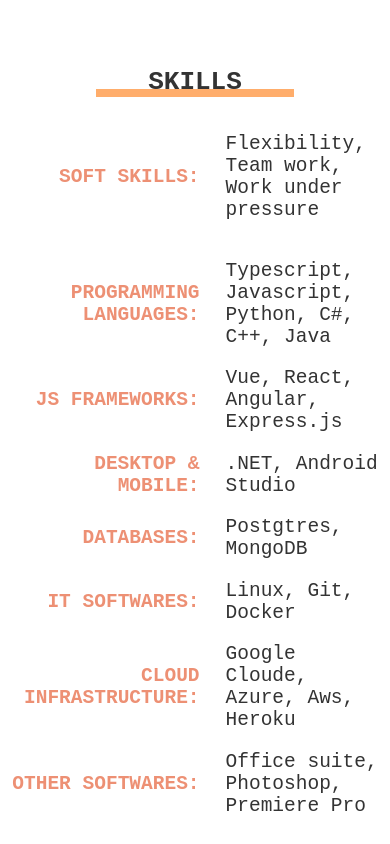
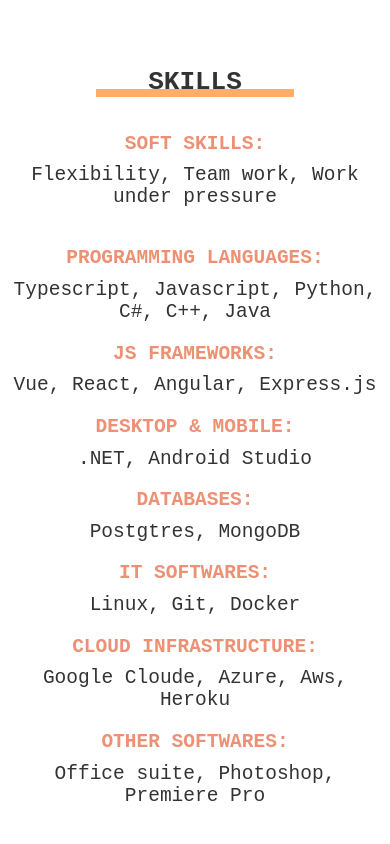
Before and after one commit to nicolatoscan/nicolatoscan, a Svelte app: page / in a window 390 px wide. Shown: the part 2660-3504 px from the top of the page. Built offline with nearby package versions, Linux system fonts and the light colour scheme.

Commit message:
fix mobile skills table

```diff
--- a/src/components/Skills.svelte
+++ b/src/components/Skills.svelte
@@ -48,8 +48,22 @@
 
     .skills {
         display: grid;
-        grid-template-columns: auto auto;
+        grid-template-columns: 1fr auto;
         align-items: center;
         column-gap: 2em;
     }
+
+    @media only screen and (max-width: 750px) {
+        p, h4 {
+            text-align: center;
+        }
+        h4 {
+            margin-bottom: 0 !important;
+        }
+        .skills {
+            grid-template-columns: auto;
+        }
+
+     }
+
 </style>
```
